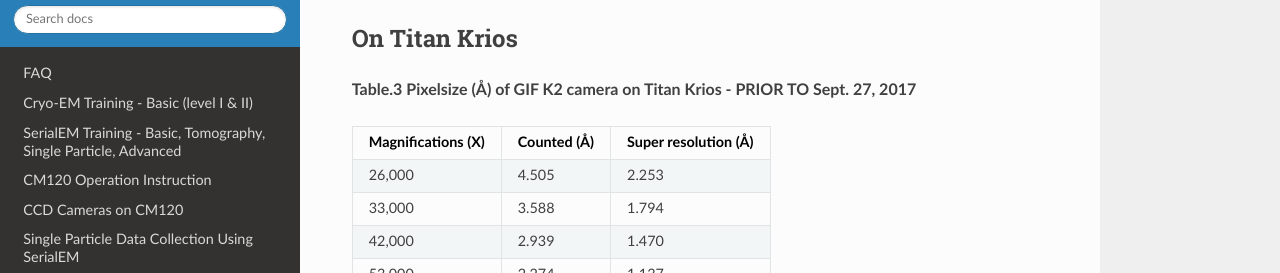
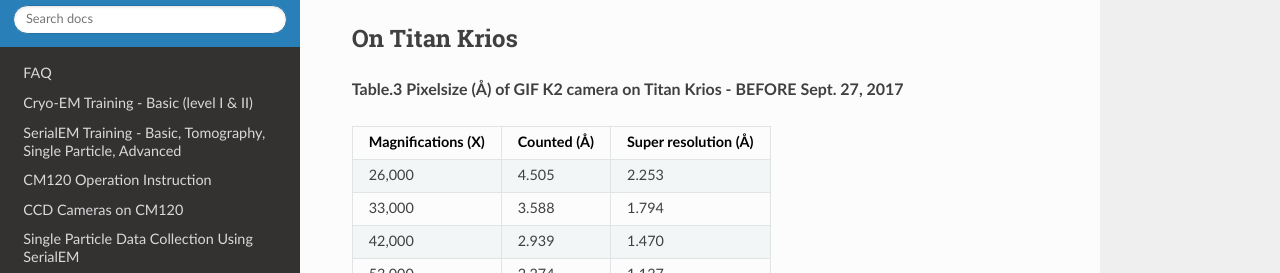
Before and after one commit to xuchen66/sphinx-emdocs, a Sphinx documentation site: the page built from source/pixelsize-and-distortion-info.rst, in a window 1280 px wide and 900 px high, scrolled down 1257 px. Shown: the part 178-451 px from the top of the window. Built offline with Sphinx 7.4.7 and the Read the Docs theme 2.0.0, drawn with Linux system fonts in a browser that asks for light colours; pages that are not in the unit, such as notebooks, are missing from menus.

Commit message:
Update pixelsize-and-distortion-info.rst

```diff
--- a/source/pixelsize-and-distortion-info.rst
+++ b/source/pixelsize-and-distortion-info.rst
@@ -73,7 +73,7 @@
 On Titan Krios
 --------------
 
-**Table.3 Pixelsize (Å) of GIF K2 camera on Titan Krios - PRIOR TO Sept. 27, 2017**
+**Table.3 Pixelsize (Å) of GIF K2 camera on Titan Krios - BEFORE Sept. 27, 2017**
 
 +--------------------------+-------------------+----------------------+
 |  Magnifications (X)      | Counted (Å)       | Super resolution (Å) |
```
